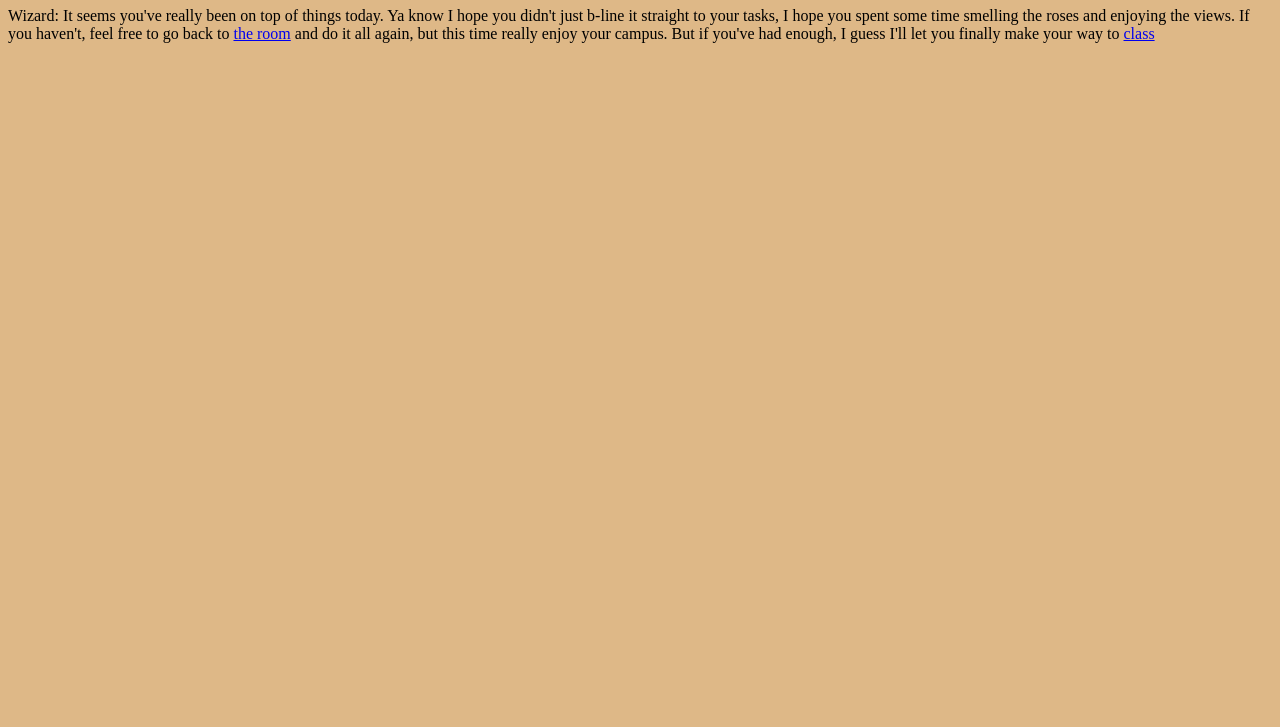
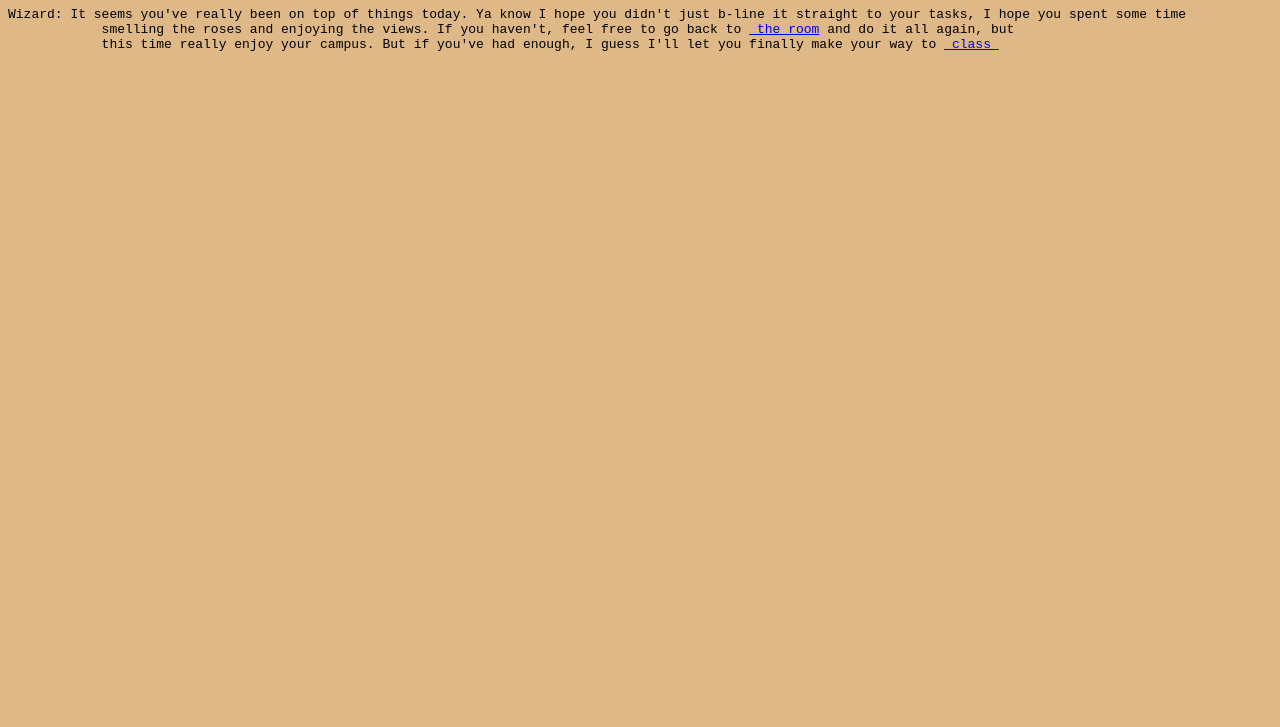
Before and after one commit to RolandBon/RolandBon.github.io, a plain HTML site: page CorrectAnswer.html in a window 1280 px wide. Shown: the part 73-800 px from the top of the page. Drawn offline with Linux system fonts and the light colour scheme.

Commit message:
Update CorrectAnswer.html

```diff
--- a/CorrectAnswer.html
+++ b/CorrectAnswer.html
@@ -3,8 +3,8 @@
 <body bgcolor="burlywood">
             <center>
 <h1>Congrats!</h1> </center>
-<p> Wizard: It seems you've really been on top of things today. Ya know I hope you didn't just b-line it straight to your tasks, I hope you spent some time
+<p> <pre>Wizard: It seems you've really been on top of things today. Ya know I hope you didn't just b-line it straight to your tasks, I hope you spent some time
             smelling the roses and enjoying the views. If you haven't, feel free to go back to <a href="MyRoom.html"> the room</a> and do it all again, but
-            this time really enjoy your campus. But if you've had enough, I guess I'll let you finally make your way to <a href="Class.html"> class </a></p>
+            this time really enjoy your campus. But if you've had enough, I guess I'll let you finally make your way to <a href="Class.html"> class </a></p></pre>
 </body>
 </html>
```
